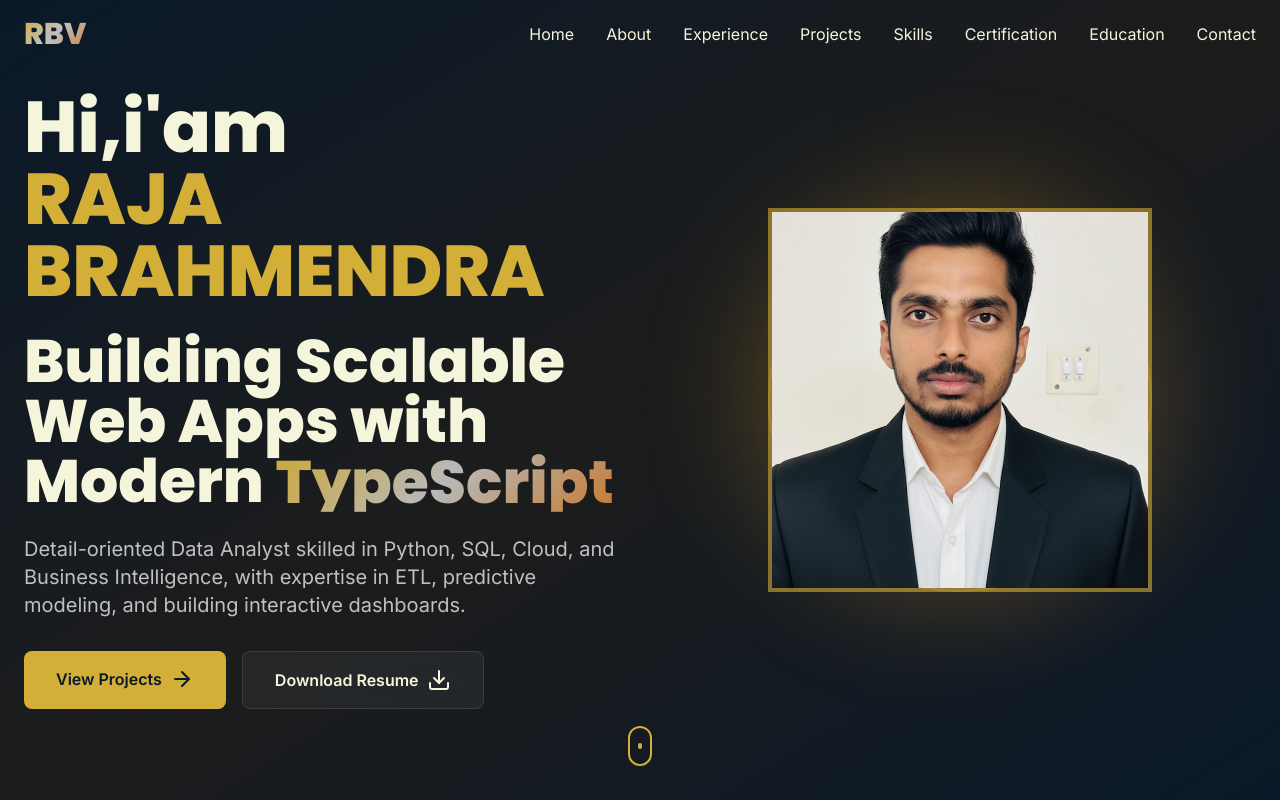
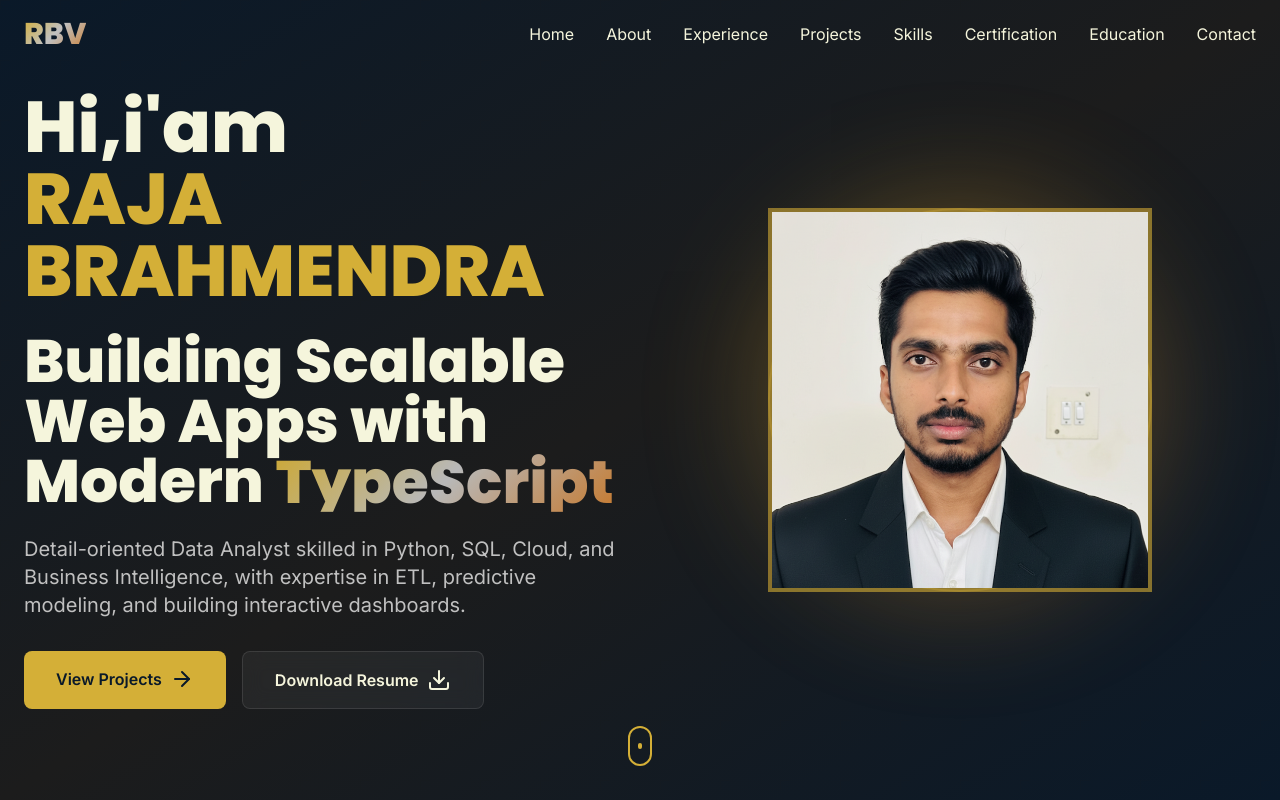
Before and after one commit to Applywizz-git/RAJA-BRAHMENDRA-portfolio, a React (Vite) app: page / in a window 1280 px wide. Shown: the top 800 px of the page. Built offline with nearby package versions, Linux system fonts and the light colour scheme.

Commit message:
Update Hero.tsx

```diff
--- a/src/components/Hero.tsx
+++ b/src/components/Hero.tsx
@@ -155,7 +155,7 @@ const Hero = () => {
                 className="relative w-full h-full bg-gradient-to-br from-luxury-gold/20 to-luxury-bronze/20 rounded-max flex items-center justify-center overflow-hidden border-4 border-luxury-gold/50"
               >
                 <div className="w-full h-full bg-luxury-silver/10 flex items-center justify-center text-6xl font-display font-extrabold text-luxury-gold">
-                <img src='/profileimage3.png'/>
+                <img src='/profileimage4.png'/>
                 </div>
               </motion.div>
             </div>
```
